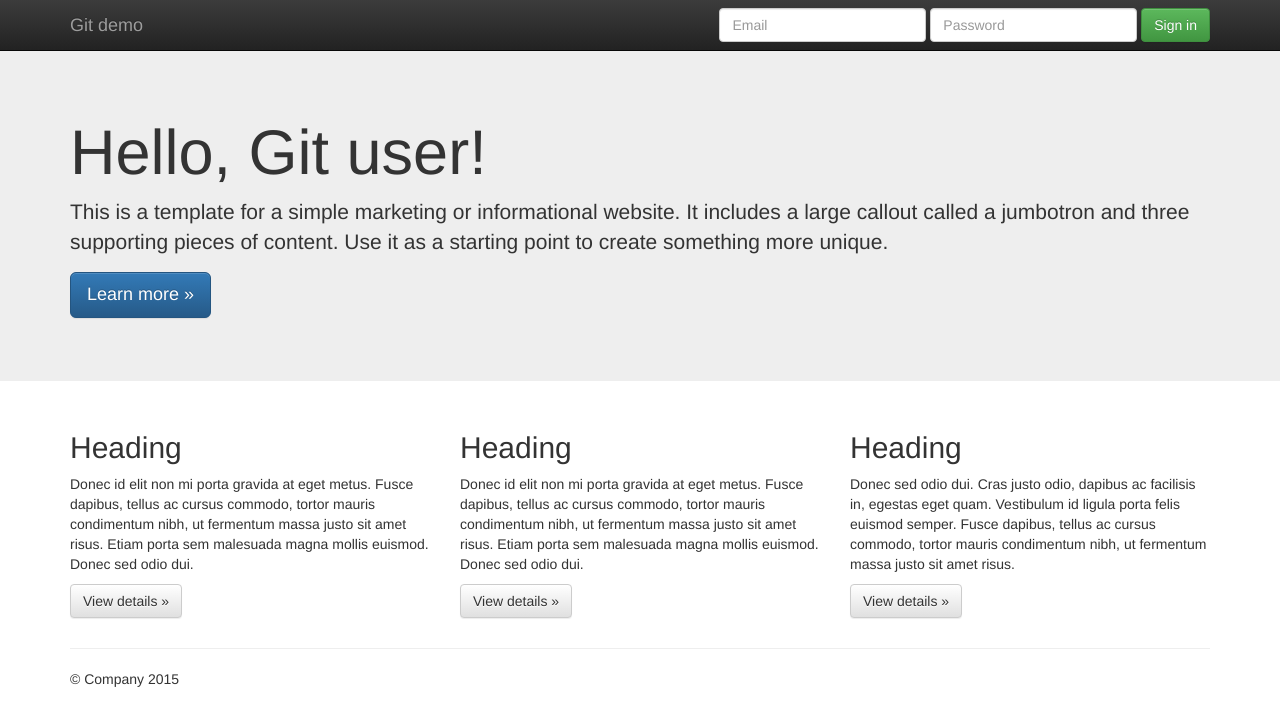
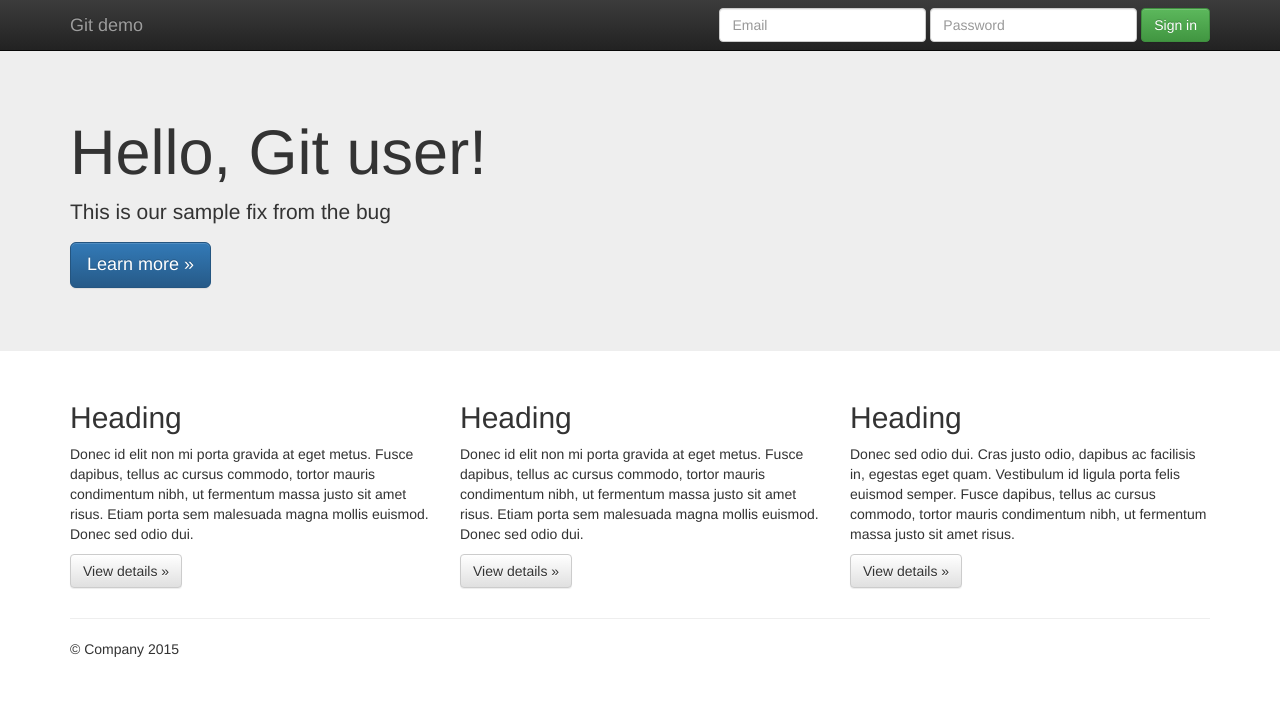
Before and after one commit to Durgvijaymaurya/Git_Demo, a plain HTML site: page index.html in a window 1280 px wide. Drawn offline with nearby package versions, Linux system fonts and the light colour scheme.

Commit message:
bug branch committed

```diff
--- a/index.html
+++ b/index.html
@@ -56,7 +56,7 @@
     <div class="jumbotron">
       <div class="container">
         <h1>Hello, Git user!</h1>
-        <p>This is a template for a simple marketing or informational website. It includes a large callout called a jumbotron and three supporting pieces of content. Use it as a starting point to create something more unique.</p>
+        <p>This is our sample fix from the bug</p>
         <p><a class="btn btn-primary btn-lg" href="#" role="button">Learn more &raquo;</a></p>
       </div>
     </div>
```
